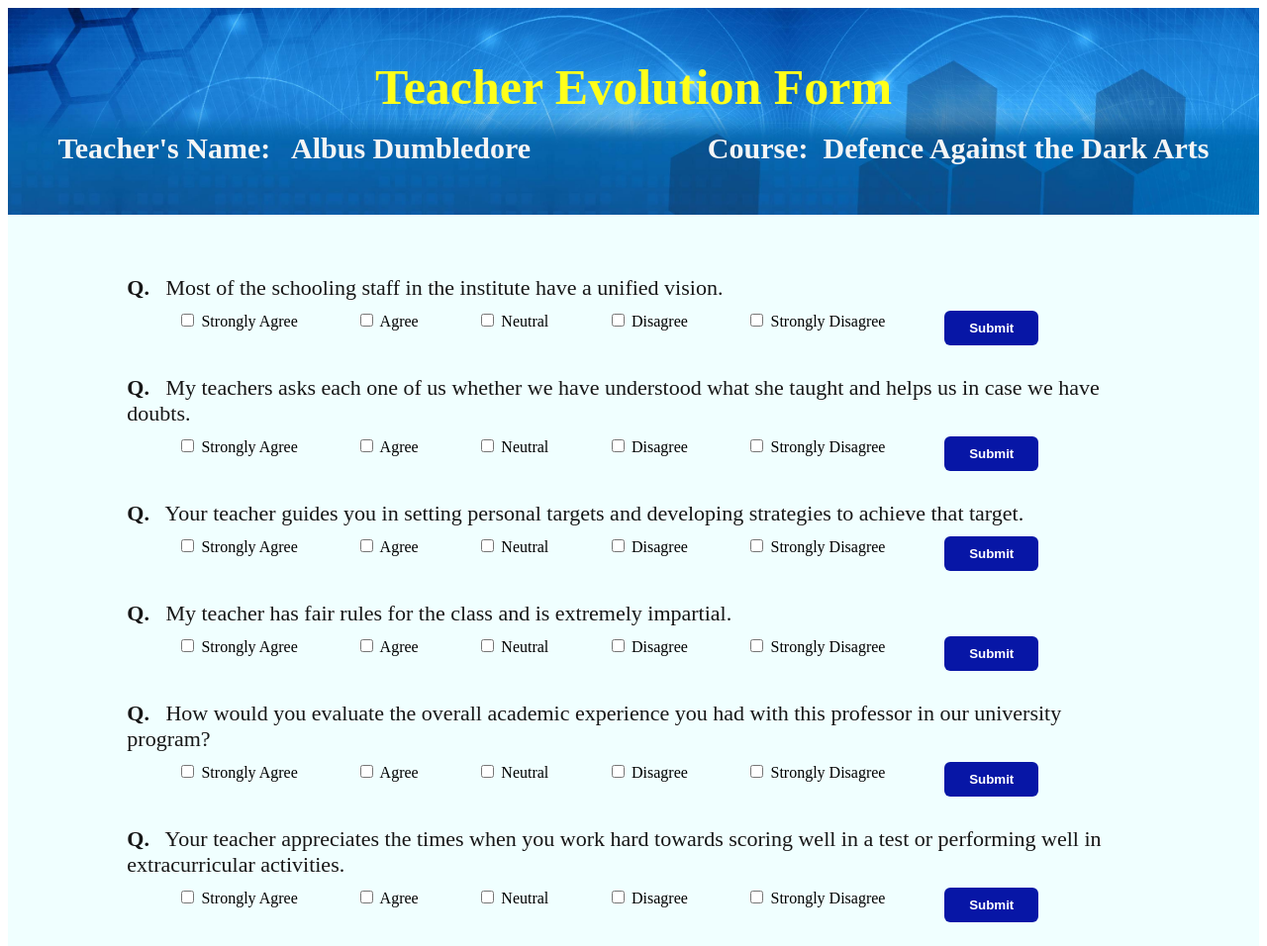
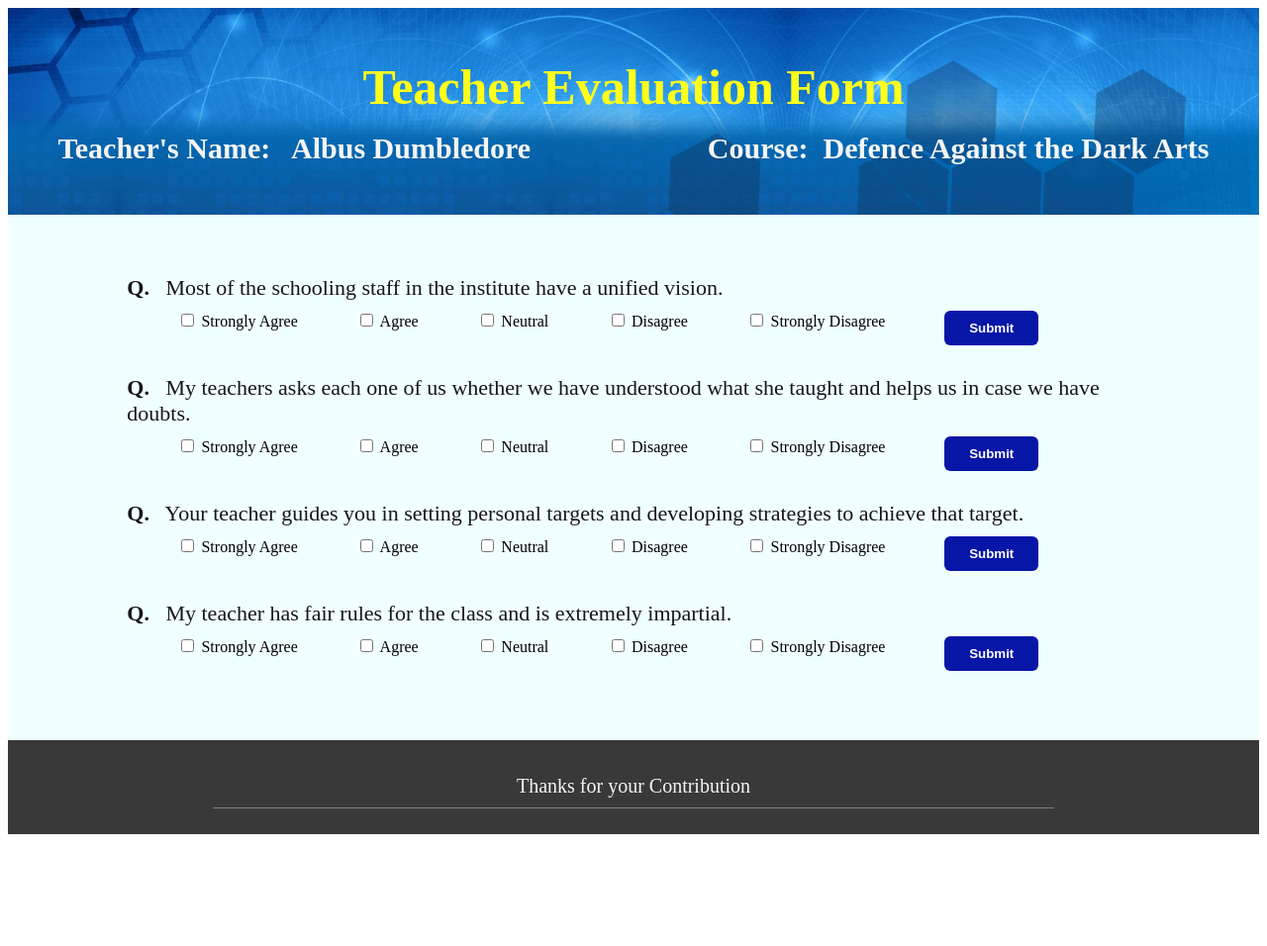
Before and after one commit to rumpapl/facalty_servey_template, a plain HTML site: page index.html in a window 1280 px wide. Shown: the top 956 px of the page at 99% size. After the commit the page ends 851 px from the top, so only its background shows below. Drawn offline with Linux system fonts and the light colour scheme.

Commit message:
[Evolution => Evaluation]

```diff
--- a/index.html
+++ b/index.html
@@ -5,13 +5,13 @@
     <meta http-equiv="X-UA-Compatible" content="IE=edge">
     <meta name="viewport" content="width=device-width, initial-scale=1.0">
     <link rel="stylesheet" href="style.css">
-    <title>Teacher Evolution Page</title>
+    <title>Teacher Evaluation Page</title>
 </head>
 <body>
 <div class="container">
     <div class="header-section">
         <div class="header-section-box">
-             <span class="center-item header-title">Teacher Evolution Form</span>
+             <span class="center-item header-title">Teacher Evaluation Form</span>
                 <div class="header-text">
                     <div class="row">
                          <span class="header-left col-6"><strong>Teacher's Name: </strong> &nbsp; Albus Dumbledore</span>
@@ -57,14 +57,14 @@
             id:4,
             text: 'My teacher has fair rules for the class and is extremely impartial.',
         },
-        {
-            id:5,
-            text: 'How would you evaluate the overall academic experience you had with this professor in our university program?',
-        },
-        {
-            id:6,
-            text: 'Your teacher appreciates the times when you work hard towards scoring well in a test or performing well in extracurricular activities.',
-        },
+        // {
+        //     id:5,
+        //     text: 'How would you evaluate the overall academic experience you had with this professor in our university program?',
+        // },
+        // {
+        //     id:6,
+        //     text: 'Your teacher appreciates the times when you work hard towards scoring well in a test or performing well in extracurricular activities.',
+        // },
     ];
     const q_container = document.getElementById('question-container');
     q_data.map((item)=>{
```
